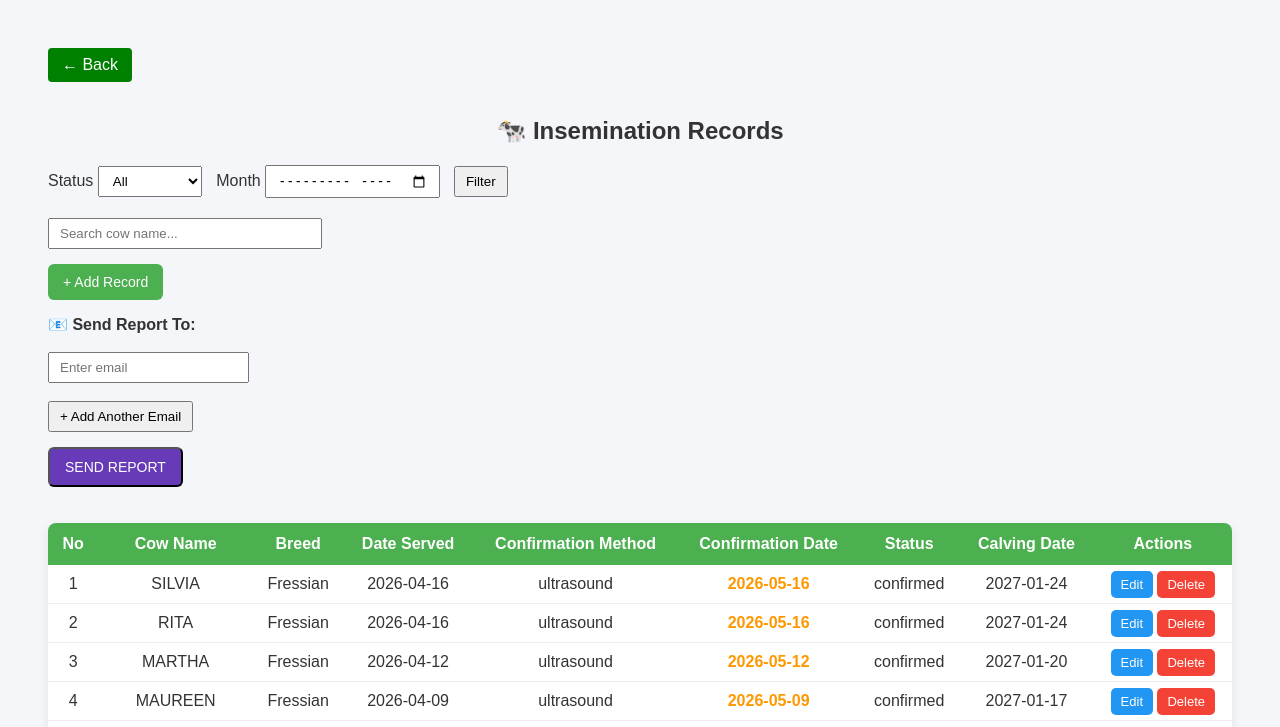
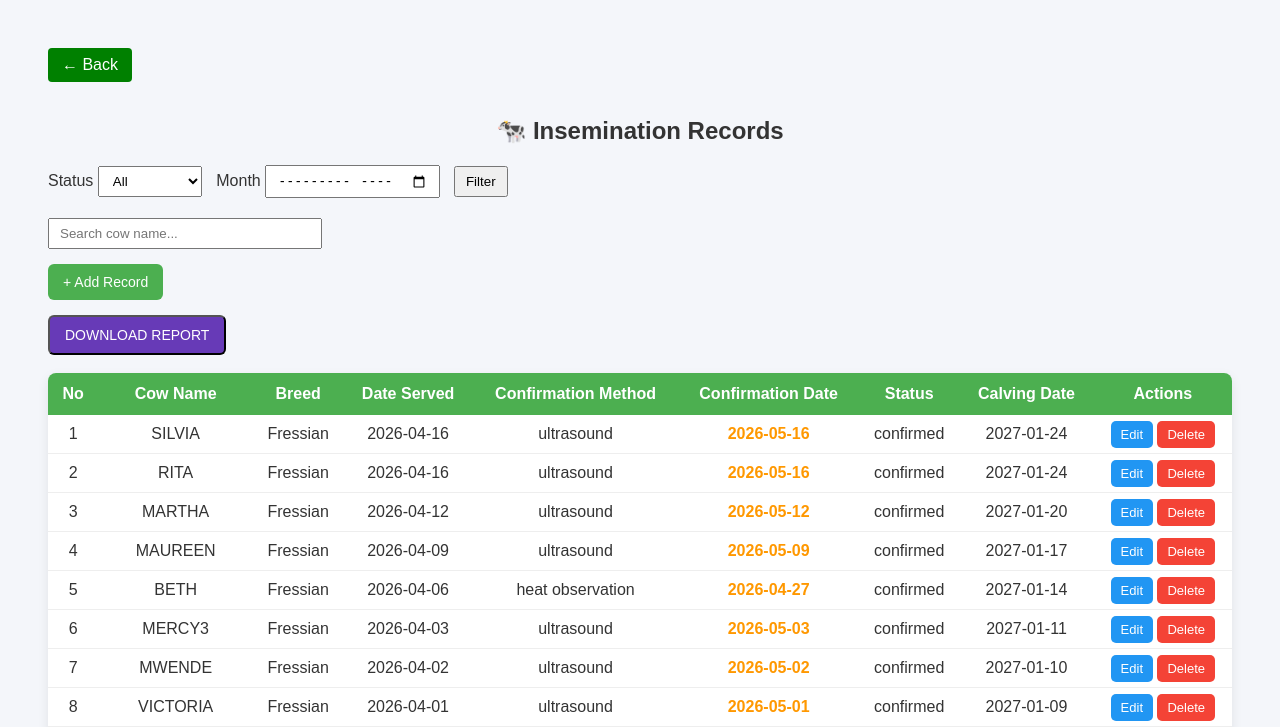
Before and after one commit to magician-lab/my_farm, a Flask app: page /insemination in a window 1280 px wide. Shown: the top 727 px of the page. Run offline with Flask 3, Linux system fonts and the light colour scheme; a user stored in the database is signed in; data comes from the database, SQL or seed files in the repository.

Commit message:
insemination list pdf download fix

```diff
--- a/templates/insemination_list.html
+++ b/templates/insemination_list.html
@@ -161,19 +161,8 @@ tr:hover {
 
     <div style="margin-top: 15px; margin-bottom: 15px;">
 
-        <strong>📧 Send Report To:</strong><br><br>
 
-        <div id="email-container">
-            <input type="email" name="emails" placeholder="Enter email" required>
-        </div>
-
-        <br>
-
-        <button type="button" onclick="addEmail()">+ Add Another Email</button>
-
-    </div>
-
-    <button type="submit" class="download-btn">SEND REPORT</button>
+    <button type="submit" class="download-btn">DOWNLOAD REPORT</button>
 
 </form>
 
@@ -293,25 +282,6 @@ document.getElementById("searchInput").addEventListener("keyup", function() {
     });
 });
 </script>
-<script>
-function addEmail() {
-    let container = document.getElementById("email-container");
-
-    let div = document.createElement("div");
-    div.style.marginTop = "5px";
-
-    div.innerHTML = `
-        <input type="email" name="emails" placeholder="Enter email">
-        <button type="button" onclick="removeEmail(this)">X</button>
-    `;
-
-    container.appendChild(div);
-}
-
-function removeEmail(button) {
-    button.parentElement.remove();
-}
-</script>
 
 </body>
 </html>
```
